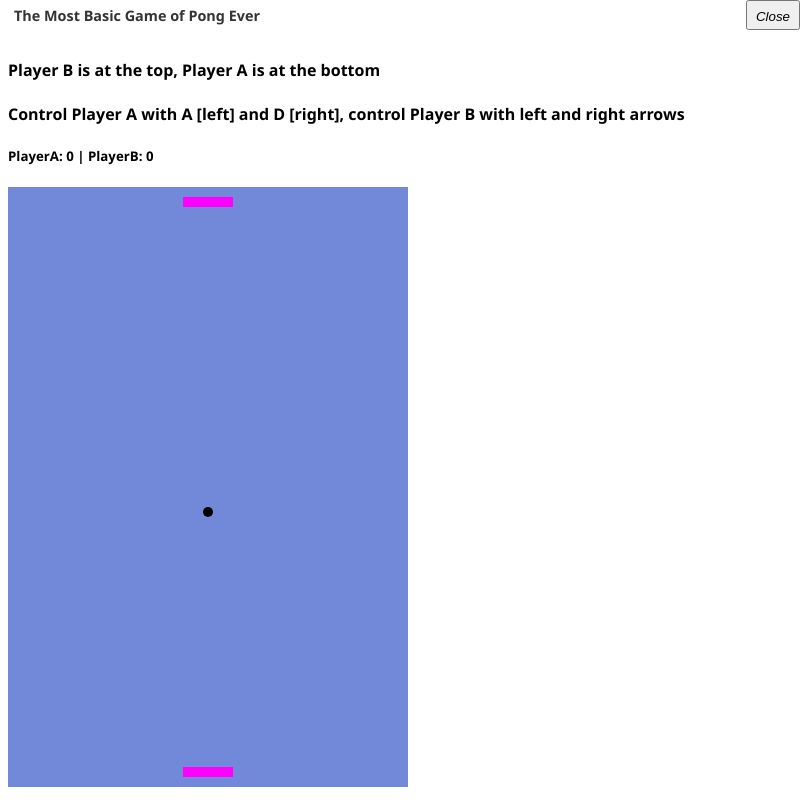
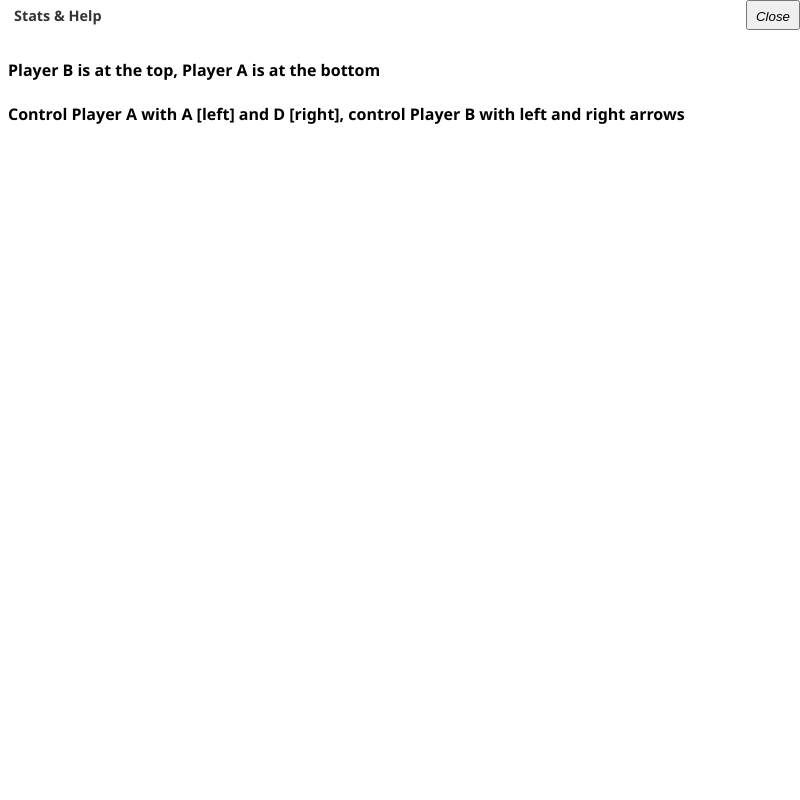
Before and after one commit to daniwasonline/electron-pong, an Electron app: page index.html in a window 800 px wide. Drawn offline with Linux system fonts and the light colour scheme.

Commit message:
Separate help window and game window

```diff
--- a/index.html
+++ b/index.html
@@ -2,23 +2,22 @@
 <html>
   <head>
     <meta charset="UTF-8">
-    <!-- I couldn't get remote window closing to work so I had to remove the CSP so window.close() would work instead. -->
+    <!-- https://developer.mozilla.org/en-US/docs/Web/HTTP/CSP -->
     <meta http-equiv="X-Content-Security-Policy" content="default-src 'self'; script-src 'self'">
     <title>The Most Basic Game of Pong Ever</title>
   </head>
   <body>
     <div id="title-bar" class="grey lighten-2">
       <div id="title" class="window-button">
-        <a class="breadcrumb">The Most Basic Game of Pong Ever</a>
+        <a class="breadcrumb">Stats & Help</a>
       </div>
       <div id="title-bar-btns">
-        <button id="close-btn" class="window-button waves-effect btn-flat grey lighten-2" onclick="window.close()"><i class="material-icons">Close</i></button>
+        <button id="close-btn" class="window-button waves-effect waves-red btn-flat grey lighten-2" onclick="window.close()"><i class="material-icons">Close</i></button>
       </div>
     </div>
 
     <link rel="stylesheet" href="style.css">
     <h4>Player B is at the top, Player A is at the bottom</h4>
     <h4>Control Player A with A [left] and D [right], control Player B with left and right arrows</h4>
-    <script src="pong.js"></script>
   </body>
 </html>
```
